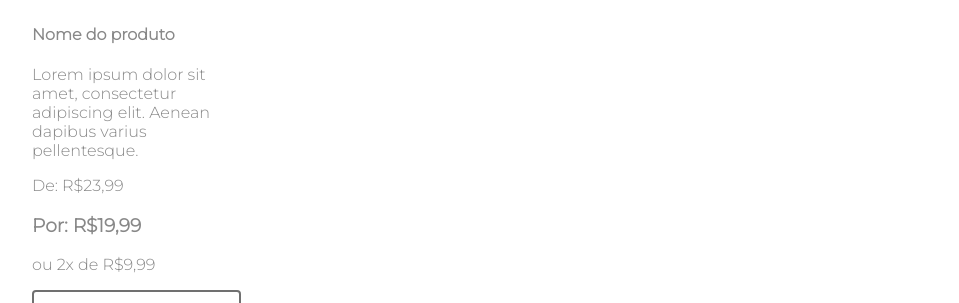
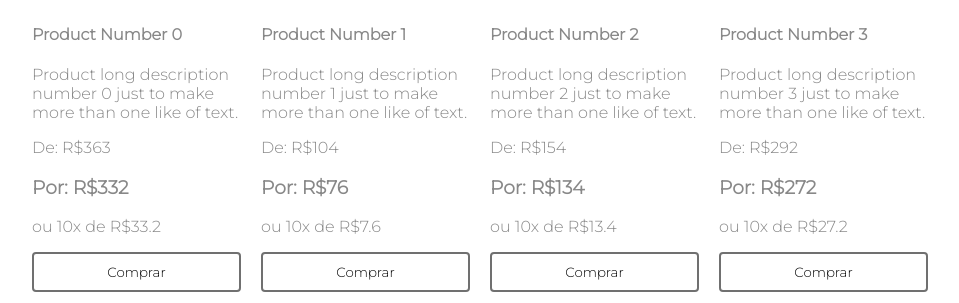
Before and after one commit to kaslufl/progui-linx, a Flask app: page / in a window 1280 px wide. Shown: the part 1172-1475 px from the top of the page, without its empty margins (160-1119 px from the left). Run offline with Flask 2, Linux system fonts and the light colour scheme.

Commit message:
feat: adiciona jinja na home.html

```diff
--- a/application/view/template/home.html
+++ b/application/view/template/home.html
@@ -55,15 +55,17 @@
     <section id="display">
         <h3 class="line"><span>Sua seleção especial</span></h3>
         <article>
-            <section>
-                <img src="//imagens.pontofrio.com.br/Control/ArquivoExibir.aspx?IdArquivo=6829307" alt="">
-                <h4>Nome do produto</h4>
-                <p>Lorem ipsum dolor sit amet, consectetur adipiscing elit. Aenean dapibus varius pellentesque.</p>
-                <p>De: R$23,99</p>
-                <h3>Por: R$19,99</h3>
-                <p>ou 2x de R$9,99</p>
-                <button type="button" onclick="alert('Adicionado ao carrinho!')">Comprar</button>
-            </section>
+            {% for product in product_list %}
+                <section>
+                    <img src="{{ product.get_image() }}" alt="">
+                    <h4>{{ product.get_name() }}</h4>
+                    <p>{{ product.get_description() }}</p>
+                    <p>De: R${{ product.get_old_price() }}</p>
+                    <h3>Por: R${{ product.get_price() }}</h3>
+                    <p>ou {{ product.get_installments() }}x de R${{ product.get_value() }}</p>
+                    <button type="button" onclick="alert('Adicionado ao carrinho!')">Comprar</button>
+                </section>
+            {% endfor %}
         </article>
         <button type="button" id="more-products">Ainda mais produtos aqui!</button>
     </section>
```
